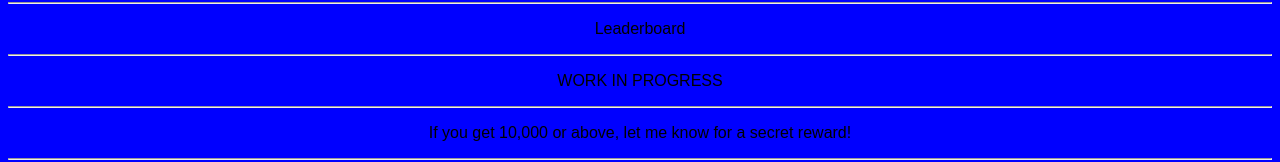
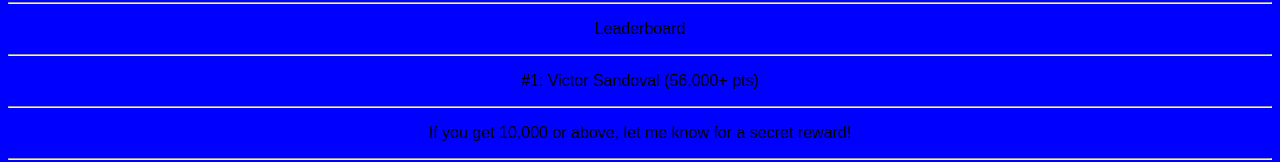
Before and after one commit to masonnetincusa/ragebutton, a plain HTML site: page index.html in a window 1280 px wide. Shown: the part 239-401 px from the top of the page. Drawn offline with Linux system fonts and the light colour scheme.

Commit message:
Update index.html

```diff
--- a/index.html
+++ b/index.html
@@ -65,7 +65,8 @@ gtag('config', 'G-H5JYHWE8FG');
           <hr>
           <p>Leaderboard</p>
           <hr>
-          <p>WORK IN PROGRESS</p>
+          <p>#1: Victor Sandoval (56,000+ pts)</p>
+
           <hr>
           <p>If you get 10,000 or above, let me know for a secret reward!</p>
           <hr>
```
